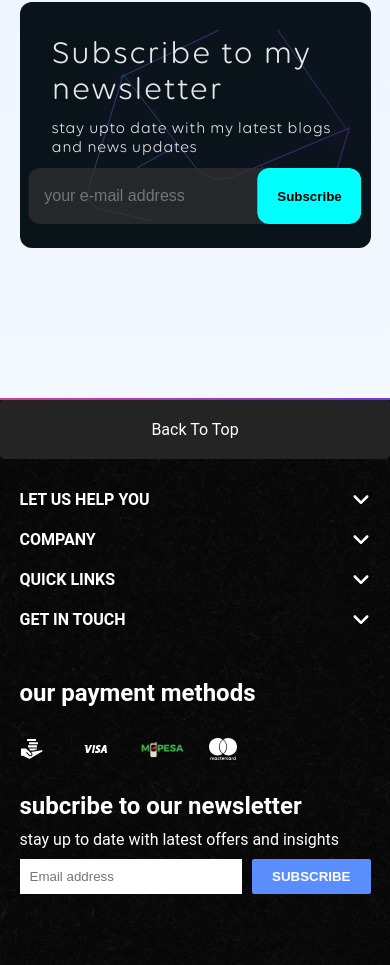
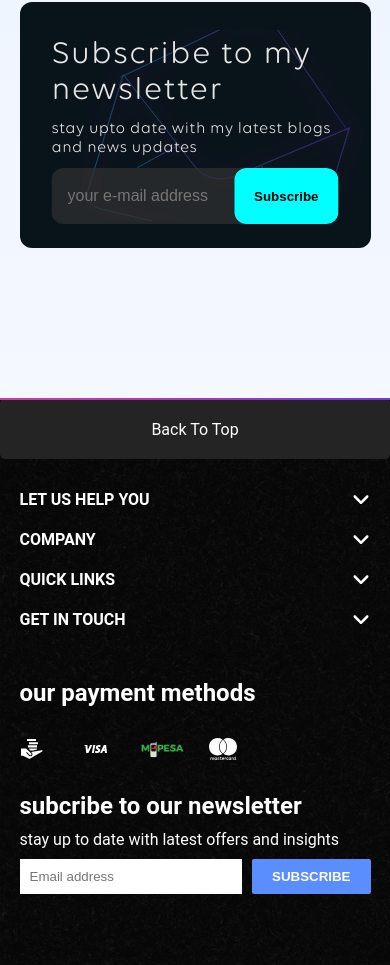
Before and after one commit to nullchemy/nullchemy, a React (Create React App) app: page /blogs in a window 390 px wide. Shown: the part 1492-2457 px from the top of the page. Built offline with nearby package versions, Linux system fonts and the light colour scheme.

Commit message:
fixed sub input overlap

```diff
--- a/src/styles/css/newsletter.css
+++ b/src/styles/css/newsletter.css
@@ -74,10 +74,20 @@
   top: 50%;
   transform: translate(-50%, -50%);
 }
+@media (max-width: 480px) {
+  .secNewsletter .newsletter .newslettercontainer .subnewsletter .subnewsFlex .subnewsform .subNewsFormf {
+    width: 100%;
+  }
+}
 .secNewsletter .newsletter .newslettercontainer .subnewsletter .subnewsFlex .subnewsform .subNewsFormf .subinputsFlex {
   display: flex;
   overflow: hidden;
   border-radius: 0.75rem;
+}
+@media (max-width: 480px) {
+  .secNewsletter .newsletter .newslettercontainer .subnewsletter .subnewsFlex .subnewsform .subNewsFormf .subinputsFlex {
+    width: 100%;
+  }
 }
 .secNewsletter .newsletter .newslettercontainer .subnewsletter .subnewsFlex .subnewsform .subNewsFormf .subinputsFlex .subnewsinput {
   outline: none;
@@ -94,7 +104,7 @@
 }
 @media (max-width: 480px) {
   .secNewsletter .newsletter .newslettercontainer .subnewsletter .subnewsFlex .subnewsform .subNewsFormf .subinputsFlex .subnewsinput {
-    width: unset;
+    width: 100%;
   }
 }
 .secNewsletter .newsletter .newslettercontainer .subnewsletter .subnewsFlex .subnewsform .subNewsFormf .subinputsFlex .subnewsButton {
--- a/src/styles/scss/newsletter.scss
+++ b/src/styles/scss/newsletter.scss
@@ -65,12 +65,16 @@
               left: 50%;
               top: 50%;
               transform: translate(-50%, -50%);
-
+              @media (max-width: 480px) {
+                width: 100%;
+              }
               .subinputsFlex {
                 display: flex;
                 overflow: hidden;
                 border-radius: 0.75rem;
-
+                @media (max-width: 480px) {
+                  width: 100%;
+                }
                 .subnewsinput {
                   outline: none;
                   border: none;
@@ -84,7 +88,7 @@
                   margin-right: -10px;
                   width: 300px;
                   @media (max-width: 480px) {
-                    width: unset;
+                    width: 100%;
                   }
                 }
 
```
Also changed, not shown: 1 other file (tests, documents, lock files or other folders).
